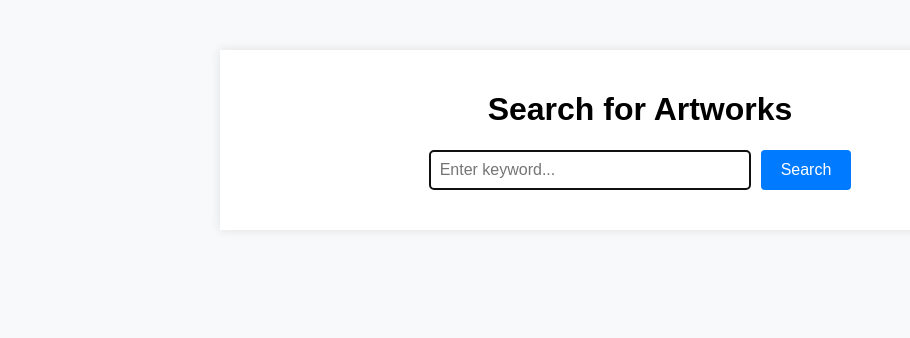
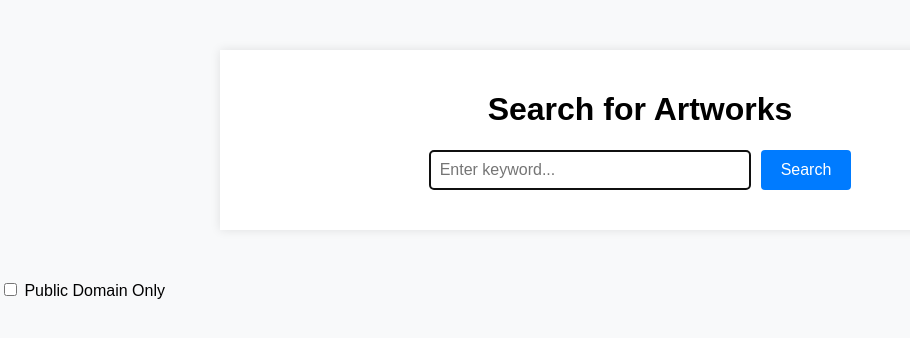
Before and after one commit to 870628627/task2-web, a plain HTML site: page index.html in a window 1280 px wide. Shown: the whole page, without its empty margins (0-910 px from the left). Drawn offline with Linux system fonts and the light colour scheme.

Commit message:
Update index.html

```diff
--- a/index.html
+++ b/index.html
@@ -17,6 +17,11 @@
     </div>
     <script src="art_search.js"></script>
 </body>
+
+<label>
+    <input type="checkbox" id="publicDomainCheckbox">
+    Public Domain Only
+</label>
 
 <style>
     body {
```
